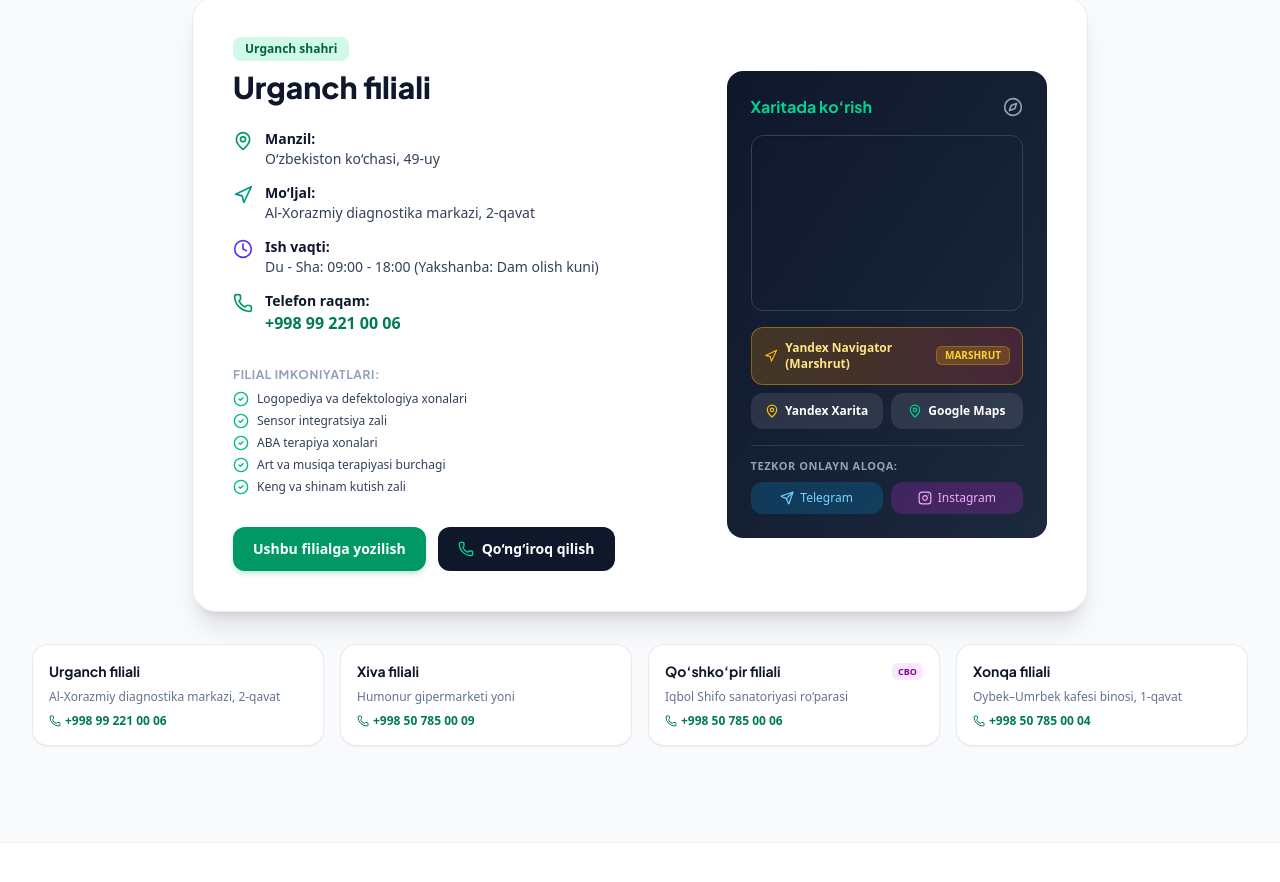
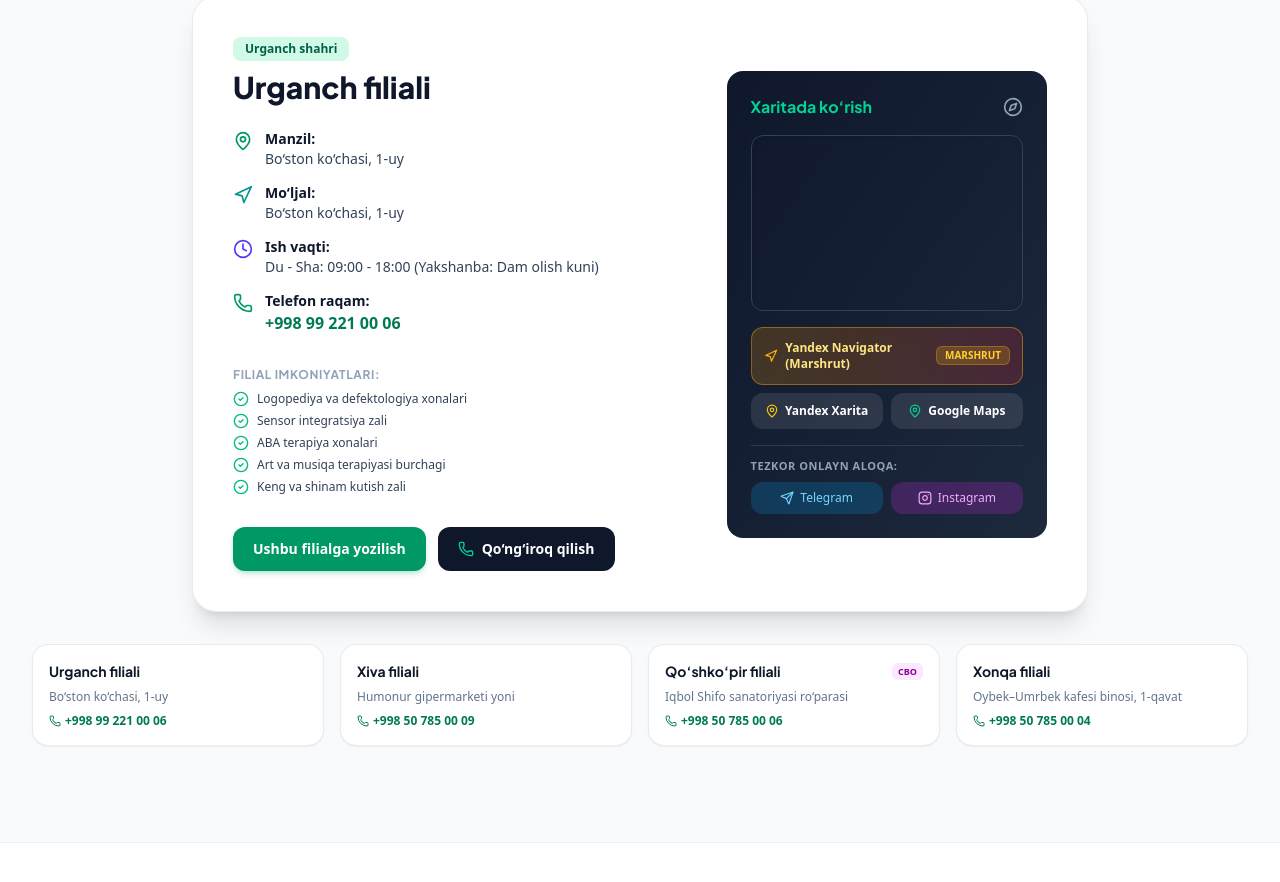
Before and after one commit to logopedcity24-ai/Logoped-City-sayti, a React (Vite) app: page / in a window 1280 px wide. Shown: the part 5248-6130 px from the top of the page. Built offline with nearby package versions, Linux system fonts and the light colour scheme.

Commit message:
Urganch filiali manzilini Bo'ston ko'chasi 1-uyga yangilash

```diff
--- a/src/data/mockData.ts
+++ b/src/data/mockData.ts
@@ -7,18 +7,18 @@
     nameRu: 'Ургенчский филиал',
     city: 'Urganch shahri',
     cityRu: 'город Ургенч',
-    address: 'O‘zbekiston ko‘chasi, 49-uy',
-    addressRu: 'ул. Узбекистан, дом 49',
-    landmark: 'Al-Xorazmiy diagnostika markazi, 2-qavat',
-    landmarkRu: 'Диагностический центр Аль-Хорезми, 2 этаж',
+    address: 'Bo‘ston ko‘chasi, 1-uy',
+    addressRu: 'ул. Бустон, дом 1',
+    landmark: 'Bo‘ston ko‘chasi, 1-uy',
+    landmarkRu: 'ул. Бустон, дом 1',
     phone: '+998 99 221 00 06',
     phoneRaw: '+998992210006',
     instagram: 'https://instagram.com/logoped_city_urganch',
     telegram: 'https://t.me/logoped_city_admin',
-    mapUrl: 'https://maps.google.com/?q=41.553518,60.628555',
-    yandexMapUrl: 'https://yandex.uz/maps?whatshere%5Bpoint%5D=60.628555%2C41.553518&whatshere%5Bzoom%5D=17.532717&ll=60.62850414640536%2C41.55351641414563&z=17.532717&si=tryvg362dxpj5fdchtkb5kv2hm',
-    yandexNaviUrl: 'https://yandex.uz/maps/?rtext=~41.553518,60.628555&rtt=auto',
-    coords: { lat: 41.553518, lng: 60.628555 },
+    mapUrl: 'https://maps.google.com/?q=Urganch+Bo%27ston+ko%27chasi+1',
+    yandexMapUrl: 'https://yandex.uz/maps/?text=Urganch+Bo%27ston+ko%27chasi+1',
+    yandexNaviUrl: 'https://yandex.uz/maps/?rtext=~Urganch+Bo%27ston+ko%27chasi+1&rtt=auto',
+    coords: { lat: 41.572386, lng: 60.644277 },
     hasCBO: false,
     workHours: 'Du - Sha: 09:00 - 18:00 (Yakshanba: Dam olish kuni)',
     workHoursRu: 'Пн - Сб: 09:00 - 18:00 (Воскресенье: выходной)',
```
